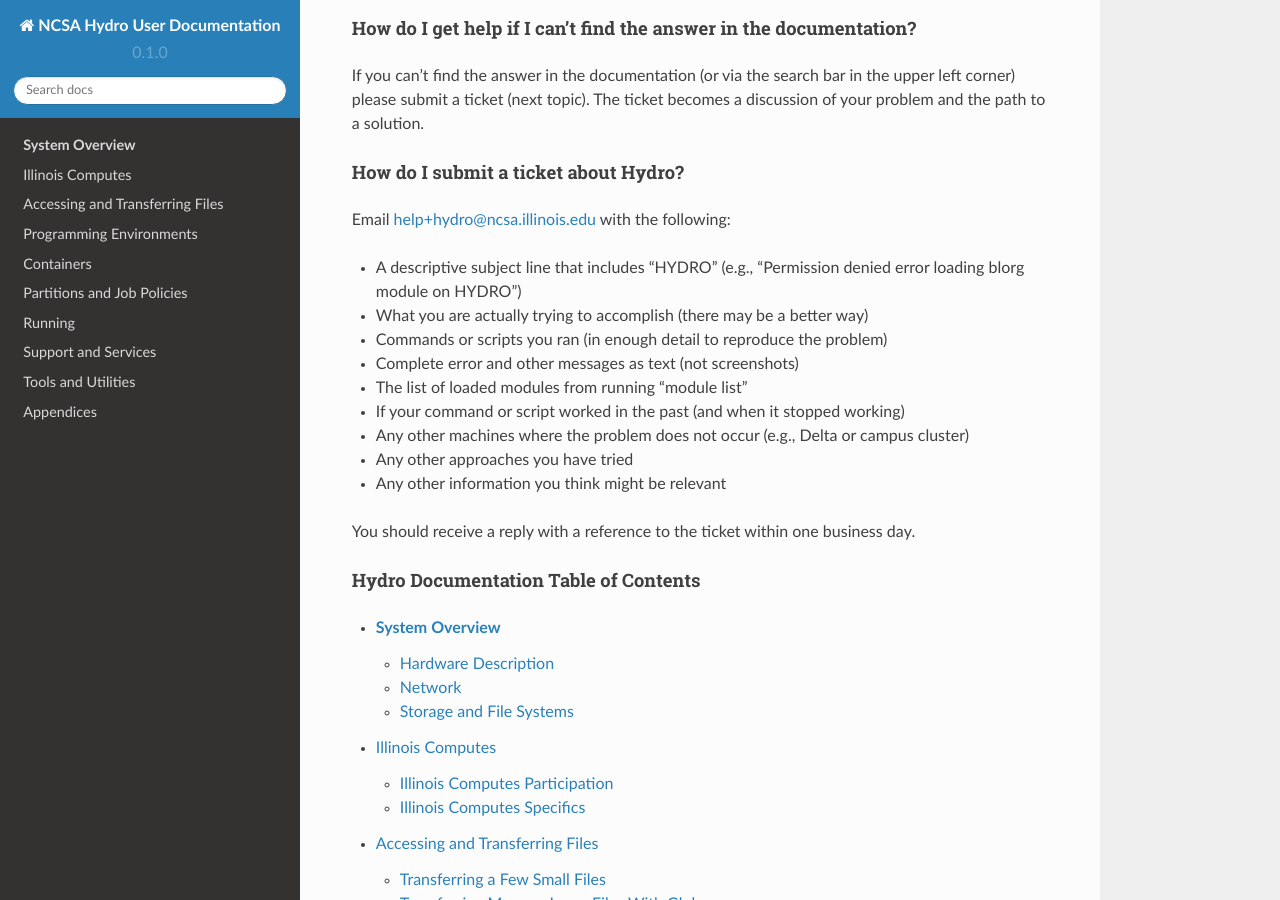
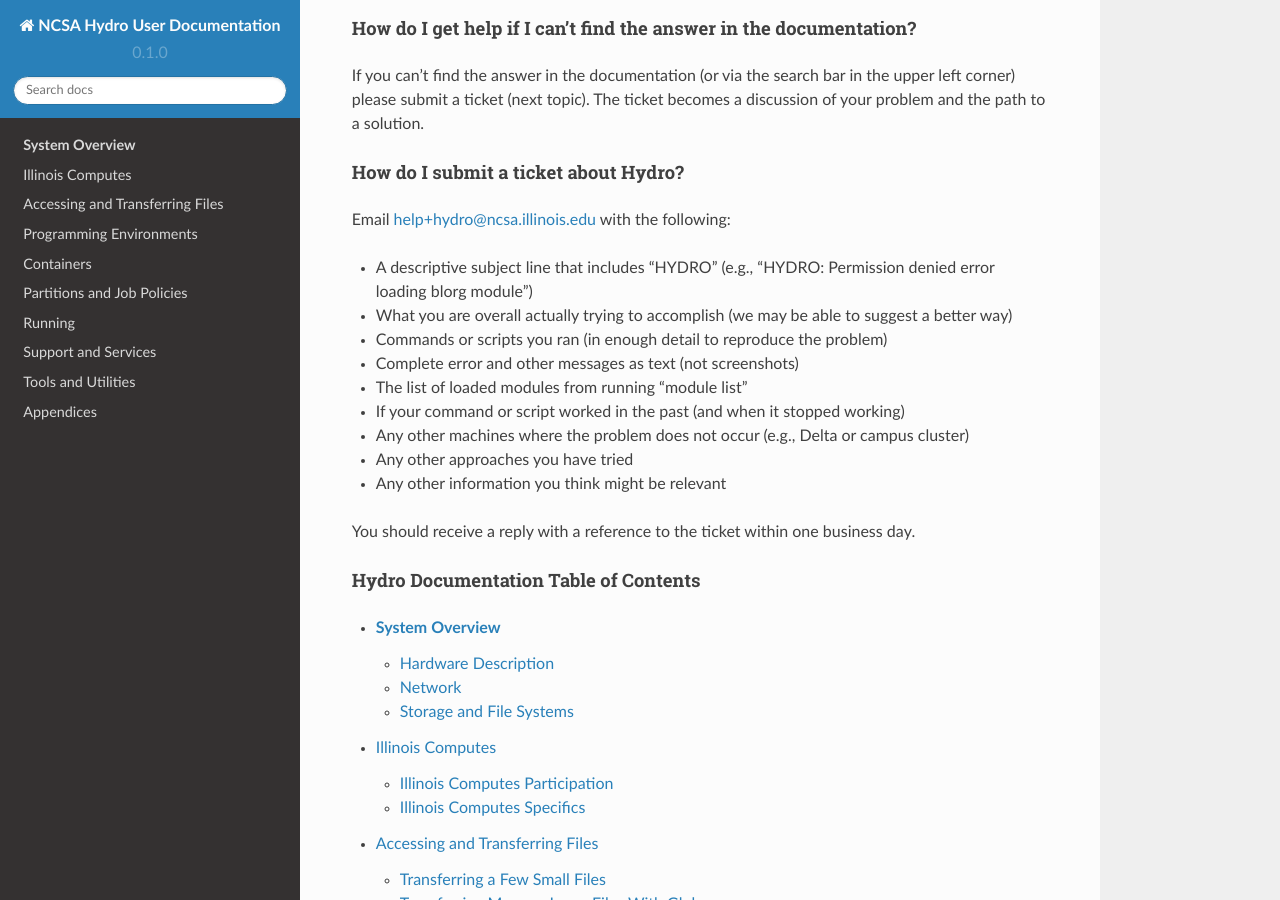
Before and after one commit to ncsa/hydro_documentation, a Sphinx documentation site: the page built from docs/source/index.rst, in a window 1280 px wide and 900 px high, scrolled down 1772 px. Built offline with Sphinx 7.4.7 and the Read the Docs theme 2.0.0, drawn with Linux system fonts in a browser that asks for light colours; pages that are not in the unit, such as notebooks, are missing from menus.

Commit message:
slight tweaks
A few slight wording tweaks.

```diff
--- a/docs/source/index.rst
+++ b/docs/source/index.rst
@@ -107,8 +107,8 @@
 ~~~~~~~~~~~~~~~~~~~~~~~~~~~~~~~~~~~~~~~
 Email help+hydro@ncsa.illinois.edu with the following:
 
-- A descriptive subject line that includes "HYDRO" (e.g., "Permission denied error loading blorg module on HYDRO")
-- What you are actually trying to accomplish (there may be a better way)
+- A descriptive subject line that includes "HYDRO" (e.g., "HYDRO: Permission denied error loading blorg module")
+- What you are overall actually trying to accomplish (we may be able to suggest a better way)
 - Commands or scripts you ran (in enough detail to reproduce the problem)
 - Complete error and other messages as text (not screenshots)
 - The list of loaded modules from running "module list"
```
